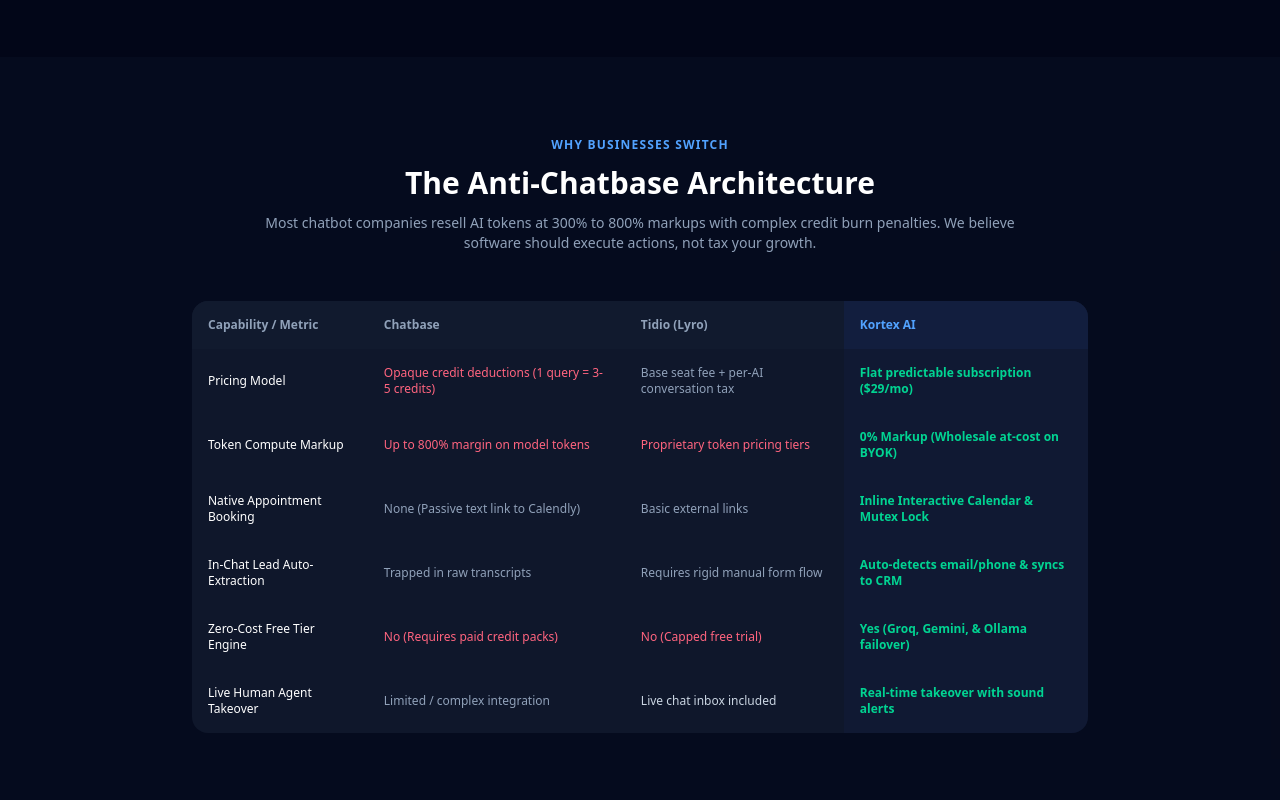
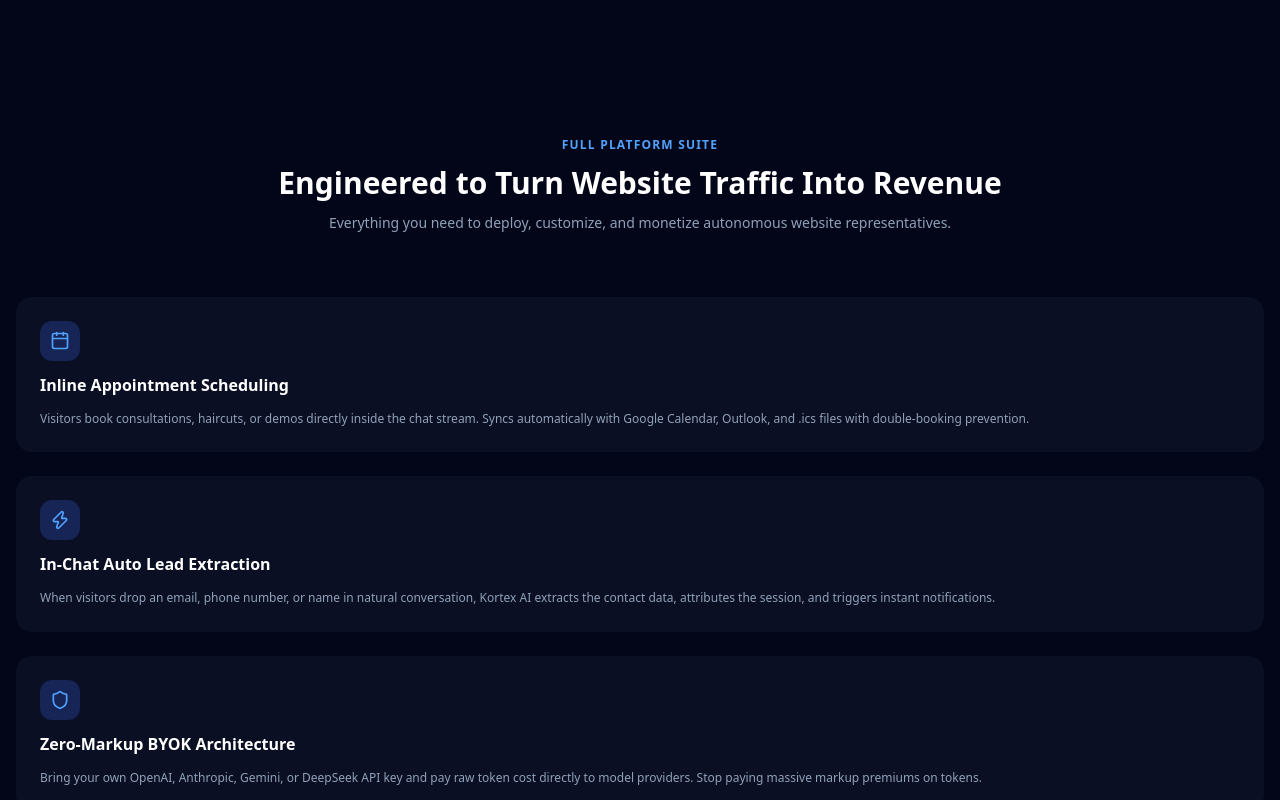
Before and after one commit to fahadkhalid211/ai-saas, a Next.js app: page /landing-page in a window 1280 px wide. Shown: the part 1020-1820 px from the top of the page. Built offline with nearby package versions, Linux system fonts and the light colour scheme.

Commit message:
refactor(landing): reposition comparison table to bottom and refine copy to focus on conversion without competitor rivalry

```diff
--- a/components/landing/SaaSMarketingHomepage.tsx
+++ b/components/landing/SaaSMarketingHomepage.tsx
@@ -65,9 +65,9 @@ export function SaaSMarketingHomepage({
         reply = 'I would be delighted to schedule a walkthrough for you! Select your preferred date and time below:';
         hasBooking = true;
       } else if (lower.includes('pricing') || lower.includes('cost') || lower.includes('price')) {
-        reply = 'Kortex AI offers transparent, flat-rate pricing starting at $29/month. Unlike Chatbase, which marks up token credits by 300%+, Kortex AI has 0% token markup. You can bring your own OpenAI/Anthropic key or use our zero-cost failover engine for $0 compute.';
-      } else if (lower.includes('chatbase') || lower.includes('alternative') || lower.includes('vs')) {
-        reply = 'Chatbase charges per-credit with heavy multipliers on smart models, and acts solely as a passive FAQ bot. Kortex AI is action-oriented: we natively book appointments, auto-capture leads from conversation text, and provide at-cost BYOK pricing with zero token tax.';
+        reply = 'Kortex AI offers transparent, flat-rate pricing starting at $29/month with 0% token markup. You can bring your own OpenAI/Anthropic key or use our built-in zero-cost failover engine for $0 compute.';
+      } else if (lower.includes('different') || lower.includes('compare') || lower.includes('vs') || lower.includes('conversion') || lower.includes('traditional')) {
+        reply = 'Traditional chatbots act as passive text-only lookup tools with credit burn limits. Kortex AI is action-oriented: we natively book appointments on your calendar, auto-capture leads directly from conversation, and provide at-cost BYOK pricing with zero token tax.';
       } else if (lower.includes('lead') || lower.includes('email') || lower.includes('phone')) {
         reply = 'When visitors leave their contact details anywhere in the chat, Kortex AI automatically detects the email and phone number, attributes the conversation, and pushes the lead to your CRM and email in real time.';
       } else {
@@ -93,16 +93,16 @@ export function SaaSMarketingHomepage({
 
   const faqs = [
     {
-      q: 'How is Kortex AI fundamentally different from Chatbase?',
-      a: 'Chatbase charges opaque credit multipliers (where 1 GPT-4 query burns 3 to 5 credits) and acts merely as a read-only FAQ bot. Kortex AI charges a flat, predictable monthly fee with zero token markups. You can bring your own API keys (BYOK) to pay wholesale model costs directly, or use our zero-cost free failover engine. Furthermore, Kortex AI natively schedules appointments and auto-extracts leads inside the chat stream.',
+      q: 'How does Kortex AI drive higher conversions than standard chatbots?',
+      a: 'Most chatbots act merely as passive FAQ widgets that leave visitors to navigate on their own. Kortex AI is action-oriented: it actively guides prospects to confirmed calendar bookings, extracts phone numbers and emails directly from natural conversation, and provides instant staff notifications for immediate follow-up.',
     },
     {
       q: 'What does Zero-Markup BYOK mean?',
-      a: 'BYOK stands for Bring Your Own Key. Instead of paying a SaaS vendor a 300% to 800% markup on OpenAI, Anthropic, or Google tokens, you paste your own API key. You pay the AI provider directly at raw wholesale prices ($0.15 per million tokens on Gemini 1.5 Flash), while Kortex AI simply charges a flat platform hosting fee.',
+      a: 'BYOK stands for Bring Your Own Key. Instead of paying inflated 300% to 800% markups on OpenAI, Anthropic, or Google tokens, you paste your own provider key. You pay the AI provider directly at raw wholesale prices ($0.15 per million tokens on Gemini 1.5 Flash), while Kortex AI simply charges a flat platform hosting fee.',
     },
     {
       q: 'Can I use Kortex AI without an OpenAI or Anthropic API key?',
-      a: 'Yes. Kortex AI includes a built-in Zero-Cost Inference Engine (auto_free). It cascades requests across Groq Free Tier (sub-second Llama 3.3 70B), Google Gemini Flash Free Tier, and local offline Ollama models for $0 compute cost.',
+      a: 'Yes. Kortex AI includes a built-in Zero-Cost Inference Engine (auto_free). It cascades requests across Groq Cloud (sub-second Llama 3.3 70B), Google Gemini Flash Free Tier, and local offline Ollama models for $0 compute cost.',
     },
     {
       q: 'How does in-chat appointment booking work?',
@@ -119,9 +119,9 @@ export function SaaSMarketingHomepage({
       {/* Top Announcement Bar */}
       <div className="bg-gradient-to-r from-blue-900/40 via-indigo-900/40 to-slate-900/40 border-b border-blue-800/40 px-4 py-2 text-center text-xs text-blue-200">
         <span className="font-bold text-white uppercase tracking-wider text-[10px] bg-blue-600/60 px-2 py-0.5 rounded mr-2 border border-blue-400/40">
-          The Anti-Chatbase Architecture
+          Action-Driven Conversion
         </span>
-        <span>0% Token Markup. Native Calendar Booking. Automatic In-Chat Lead Extraction.</span>
+        <span>Native Calendar Booking. 0% Token Markup. Automatic Lead Capture.</span>
       </div>
 
       {/* Navigation Bar */}
@@ -138,9 +138,9 @@ export function SaaSMarketingHomepage({
 
           <nav className="hidden md:flex items-center gap-7 text-xs font-medium text-slate-300">
             <a href="#features" className="hover:text-white transition">Features</a>
-            <a href="#comparison" className="hover:text-white transition">Anti-Chatbase</a>
             <a href="#templates" className="hover:text-white transition">Industry Templates</a>
             <a href="#pricing" className="hover:text-white transition">Pricing</a>
+            <a href="#comparison" className="hover:text-white transition">Comparison</a>
             <a href="#faq" className="hover:text-white transition">FAQ</a>
           </nav>
 
@@ -189,7 +189,7 @@ export function SaaSMarketingHomepage({
             </h1>
 
             <p className="text-base sm:text-lg text-slate-400 leading-relaxed max-w-2xl mx-auto">
-              Stop paying 300%+ markups on token credits for passive FAQ bots. Kortex AI connects directly to your calendar, extracts customer phone numbers and emails automatically in chat, and runs on your own API keys at zero markup.
+              Stop settling for passive chatbot widgets that merely answer FAQs. Kortex AI connects directly to your calendar, extracts customer phone numbers and emails automatically in chat, and runs on your own API keys at zero markup.
             </p>
 
             <div className="flex flex-col sm:flex-row items-center justify-center gap-3 pt-2">
@@ -245,10 +245,10 @@ export function SaaSMarketingHomepage({
                 </button>
                 <button
                   type="button"
-                  onClick={() => handleDemoSend('How does Kortex AI compare to Chatbase?')}
+                  onClick={() => handleDemoSend('How does Kortex AI drive higher conversions?')}
                   className="text-[11px] bg-slate-800 hover:bg-slate-700 text-slate-300 px-2.5 py-0.5 rounded-full transition cursor-pointer hidden sm:inline-block"
                 >
-                  Anti-Chatbase
+                  Higher Conversions
                 </button>
               </div>
             </div>
@@ -327,74 +327,6 @@ export function SaaSMarketingHomepage({
                 Send
               </button>
             </form>
-          </div>
-        </div>
-      </section>
-
-      {/* Counter-Positioning Comparison Table */}
-      <section id="comparison" className="py-20 border-b border-slate-800/60 bg-slate-900/30">
-        <div className="max-w-7xl mx-auto px-4 sm:px-6 lg:px-8">
-          <div className="text-center max-w-3xl mx-auto mb-12 space-y-3">
-            <h2 className="text-xs font-bold uppercase tracking-widest text-blue-400">Why Businesses Switch</h2>
-            <p className="text-3xl sm:text-4xl font-extrabold text-white">
-              The Anti-Chatbase Architecture
-            </p>
-            <p className="text-sm text-slate-400">
-              Most chatbot companies resell AI tokens at 300% to 800% markups with complex credit burn penalties. We believe software should execute actions, not tax your growth.
-            </p>
-          </div>
-
-          <div className="max-w-4xl mx-auto rounded-2xl border border-slate-800 overflow-hidden shadow-2xl bg-slate-900">
-            <div className="overflow-x-auto">
-              <table className="w-full text-left text-xs border-collapse">
-                <thead>
-                  <tr className="border-b border-slate-800 bg-slate-850 text-slate-300">
-                    <th className="p-4 font-semibold text-slate-400">Capability / Metric</th>
-                    <th className="p-4 font-semibold text-slate-400">Chatbase</th>
-                    <th className="p-4 font-semibold text-slate-400">Tidio (Lyro)</th>
-                    <th className="p-4 font-bold text-blue-400 bg-blue-950/40">Kortex AI</th>
-                  </tr>
-                </thead>
-                <tbody className="divide-y divide-slate-800/80">
-                  <tr>
-                    <td className="p-4 font-medium text-white">Pricing Model</td>
-                    <td className="p-4 text-rose-400">Opaque credit deductions (1 query = 3-5 credits)</td>
-                    <td className="p-4 text-slate-400">Base seat fee + per-AI conversation tax</td>
-                    <td className="p-4 font-semibold text-emerald-400 bg-blue-950/20">Flat predictable subscription ($29/mo)</td>
-                  </tr>
-                  <tr>
-                    <td className="p-4 font-medium text-white">Token Compute Markup</td>
-                    <td className="p-4 text-rose-400">Up to 800% margin on model tokens</td>
-                    <td className="p-4 text-rose-400">Proprietary token pricing tiers</td>
-                    <td className="p-4 font-semibold text-emerald-400 bg-blue-950/20">0% Markup (Wholesale at-cost on BYOK)</td>
-                  </tr>
-                  <tr>
-                    <td className="p-4 font-medium text-white">Native Appointment Booking</td>
-                    <td className="p-4 text-slate-400">None (Passive text link to Calendly)</td>
-                    <td className="p-4 text-slate-400">Basic external links</td>
-                    <td className="p-4 font-semibold text-emerald-400 bg-blue-950/20">Inline Interactive Calendar &amp; Mutex Lock</td>
-                  </tr>
-                  <tr>
-                    <td className="p-4 font-medium text-white">In-Chat Lead Auto-Extraction</td>
-                    <td className="p-4 text-slate-400">Trapped in raw transcripts</td>
-                    <td className="p-4 text-slate-400">Requires rigid manual form flow</td>
-                    <td className="p-4 font-semibold text-emerald-400 bg-blue-950/20">Auto-detects email/phone &amp; syncs to CRM</td>
-                  </tr>
-                  <tr>
-                    <td className="p-4 font-medium text-white">Zero-Cost Free Tier Engine</td>
-                    <td className="p-4 text-rose-400">No (Requires paid credit packs)</td>
-                    <td className="p-4 text-rose-400">No (Capped free trial)</td>
-                    <td className="p-4 font-semibold text-emerald-400 bg-blue-950/20">Yes (Groq, Gemini, &amp; Ollama failover)</td>
-                  </tr>
-                  <tr>
-                    <td className="p-4 font-medium text-white">Live Human Agent Takeover</td>
-                    <td className="p-4 text-slate-400">Limited / complex integration</td>
-                    <td className="p-4 text-slate-300">Live chat inbox included</td>
-                    <td className="p-4 font-semibold text-emerald-400 bg-blue-950/20">Real-time takeover with sound alerts</td>
-                  </tr>
-                </tbody>
-              </table>
-            </div>
           </div>
         </div>
       </section>
@@ -669,6 +601,74 @@ export function SaaSMarketingHomepage({
         </div>
       </section>
 
+      {/* Platform Comparison Table */}
+      <section id="comparison" className="py-20 border-b border-slate-800/60 bg-slate-900/30">
+        <div className="max-w-7xl mx-auto px-4 sm:px-6 lg:px-8">
+          <div className="text-center max-w-3xl mx-auto mb-12 space-y-3">
+            <h2 className="text-xs font-bold uppercase tracking-widest text-blue-400">Architectural Comparison</h2>
+            <p className="text-3xl sm:text-4xl font-extrabold text-white">
+              Built for Real Business Outcomes, Not Just Text Chat
+            </p>
+            <p className="text-sm text-slate-400">
+              See how Kortex AI compares to traditional FAQ widgets and live chat add-ons across conversion capabilities, automation, and overall ROI.
+            </p>
+          </div>
+
+          <div className="max-w-4xl mx-auto rounded-2xl border border-slate-800 overflow-hidden shadow-2xl bg-slate-900">
+            <div className="overflow-x-auto">
+              <table className="w-full text-left text-xs border-collapse">
+                <thead>
+                  <tr className="border-b border-slate-800 bg-slate-850 text-slate-300">
+                    <th className="p-4 font-semibold text-slate-400">Key Capability</th>
+                    <th className="p-4 font-semibold text-slate-400">Traditional FAQ Bots</th>
+                    <th className="p-4 font-semibold text-slate-400">Basic Live Chat Widgets</th>
+                    <th className="p-4 font-bold text-blue-400 bg-blue-950/40">Kortex AI Platform</th>
+                  </tr>
+                </thead>
+                <tbody className="divide-y divide-slate-800/80">
+                  <tr>
+                    <td className="p-4 font-medium text-white">Pricing Model</td>
+                    <td className="p-4 text-slate-400">Opaque credit packs &amp; usage caps</td>
+                    <td className="p-4 text-slate-400">Per-seat license fees + per-message taxes</td>
+                    <td className="p-4 font-semibold text-emerald-400 bg-blue-950/20">Predictable flat subscription ($29/mo)</td>
+                  </tr>
+                  <tr>
+                    <td className="p-4 font-medium text-white">Token Compute Markup</td>
+                    <td className="p-4 text-slate-400">300% to 800% token resale margin</td>
+                    <td className="p-4 text-slate-400">Proprietary token pricing tiers &amp; overages</td>
+                    <td className="p-4 font-semibold text-emerald-400 bg-blue-950/20">0% Markup (Direct wholesale BYOK)</td>
+                  </tr>
+                  <tr>
+                    <td className="p-4 font-medium text-white">Native Appointment Booking</td>
+                    <td className="p-4 text-slate-400">External redirect links only</td>
+                    <td className="p-4 text-slate-400">Manual copy-paste calendar links</td>
+                    <td className="p-4 font-semibold text-emerald-400 bg-blue-950/20">Interactive in-chat calendar &amp; instant confirmation</td>
+                  </tr>
+                  <tr>
+                    <td className="p-4 font-medium text-white">Automated Lead Extraction</td>
+                    <td className="p-4 text-slate-400">Trapped inside raw message histories</td>
+                    <td className="p-4 text-slate-400">Requires rigid multi-step form fields</td>
+                    <td className="p-4 font-semibold text-emerald-400 bg-blue-950/20">Auto-detects email/phone &amp; pushes to CRM</td>
+                  </tr>
+                  <tr>
+                    <td className="p-4 font-medium text-white">Zero-Cost Inference Option</td>
+                    <td className="p-4 text-slate-400">Not supported (Paid credits required)</td>
+                    <td className="p-4 text-slate-400">Limited trial period then locked</td>
+                    <td className="p-4 font-semibold text-emerald-400 bg-blue-950/20">Included (Groq, Gemini Flash, &amp; Ollama failover)</td>
+                  </tr>
+                  <tr>
+                    <td className="p-4 font-medium text-white">Live Human Staff Takeover</td>
+                    <td className="p-4 text-slate-400">Complex or unsupported</td>
+                    <td className="p-4 text-slate-300">Basic inbox available</td>
+                    <td className="p-4 font-semibold text-emerald-400 bg-blue-950/20">1-Click takeover with real-time sound chimes</td>
+                  </tr>
+                </tbody>
+              </table>
+            </div>
+          </div>
+        </div>
+      </section>
+
       {/* FAQ Accordion */}
       <section id="faq" className="py-20 border-b border-slate-800/60 bg-slate-900/30">
         <div className="max-w-4xl mx-auto px-4 sm:px-6 lg:px-8">
@@ -717,7 +717,7 @@ export function SaaSMarketingHomepage({
           </div>
           <div className="flex items-center gap-6">
             <a href="#features" className="hover:text-slate-300 transition">Features</a>
-            <a href="#comparison" className="hover:text-slate-300 transition">Anti-Chatbase</a>
+            <a href="#comparison" className="hover:text-slate-300 transition">Comparison</a>
             <a href="#pricing" className="hover:text-slate-300 transition">Pricing</a>
             <button
               type="button"
```
